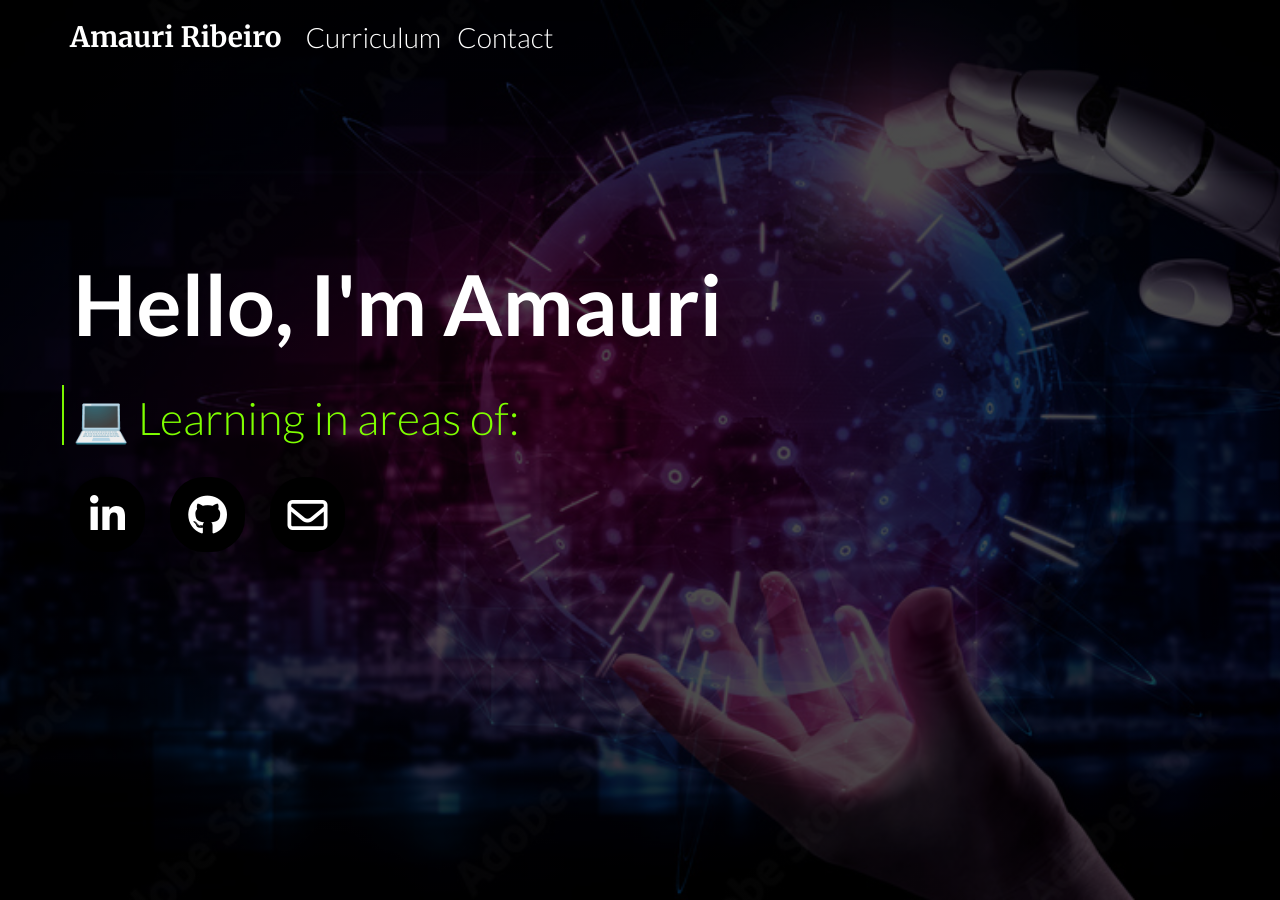
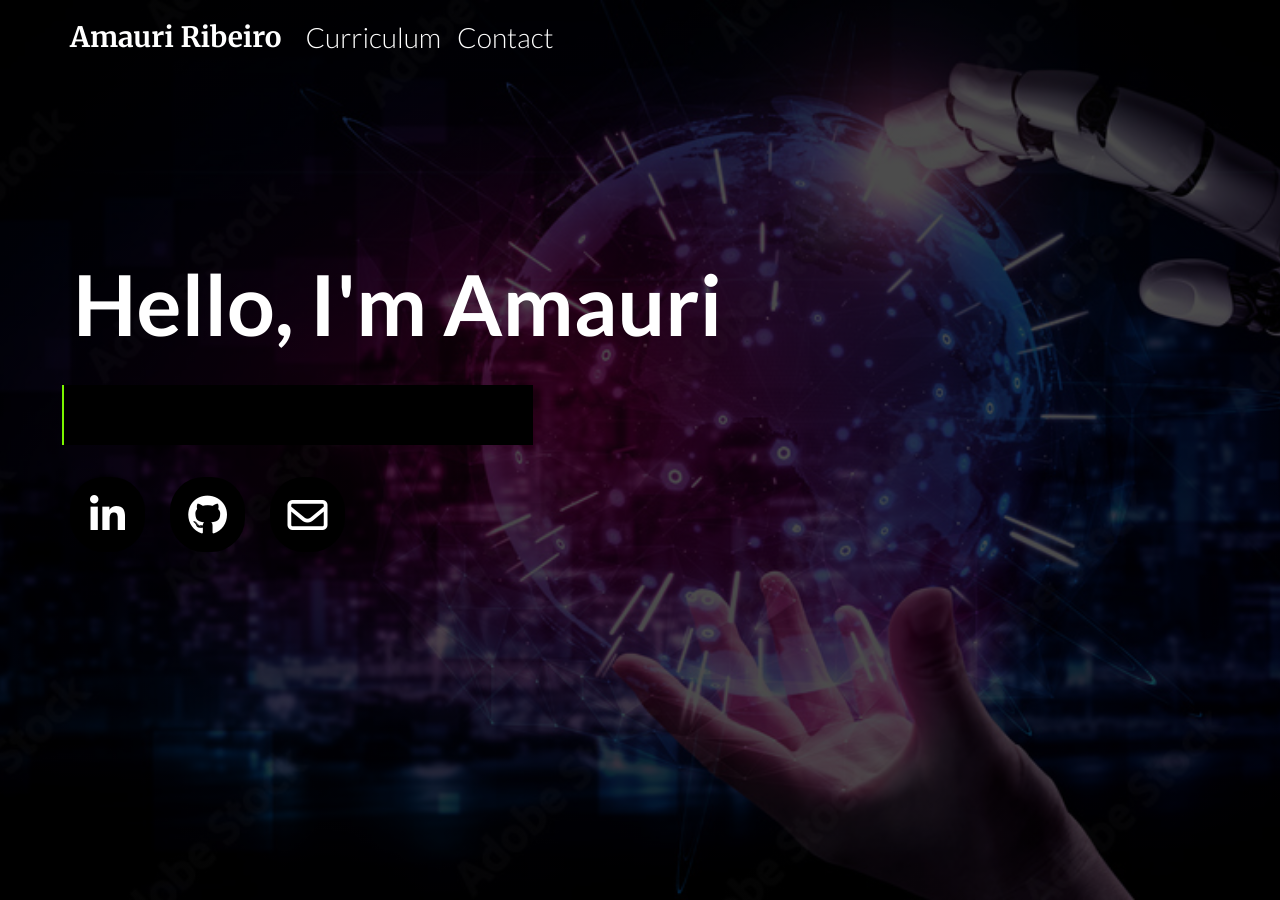
Before and after one commit to Ribeirosk8/ribeirosk8.github.io, a Jekyll site: the page built from index.html, in a window 1280 px wide. Built offline with Jekyll 4.4.1, drawn with Linux system fonts in a browser that asks for light colours; nearby versions of some CDN libraries.

Commit message:
Update index.html

```diff
--- a/index.html
+++ b/index.html
@@ -53,7 +53,7 @@ layout: default
     right: -10px;
     animation: cursor .8s infinite, digita 20s steps(15) infinite;
     width: calc(100% + 18px);
-    background-color:  linear-gradient(rgba(0, 0, 0, 0.7), rgba(0, 0, 0, 0.7));
+    background-color:  black;
 
 
 }
```
